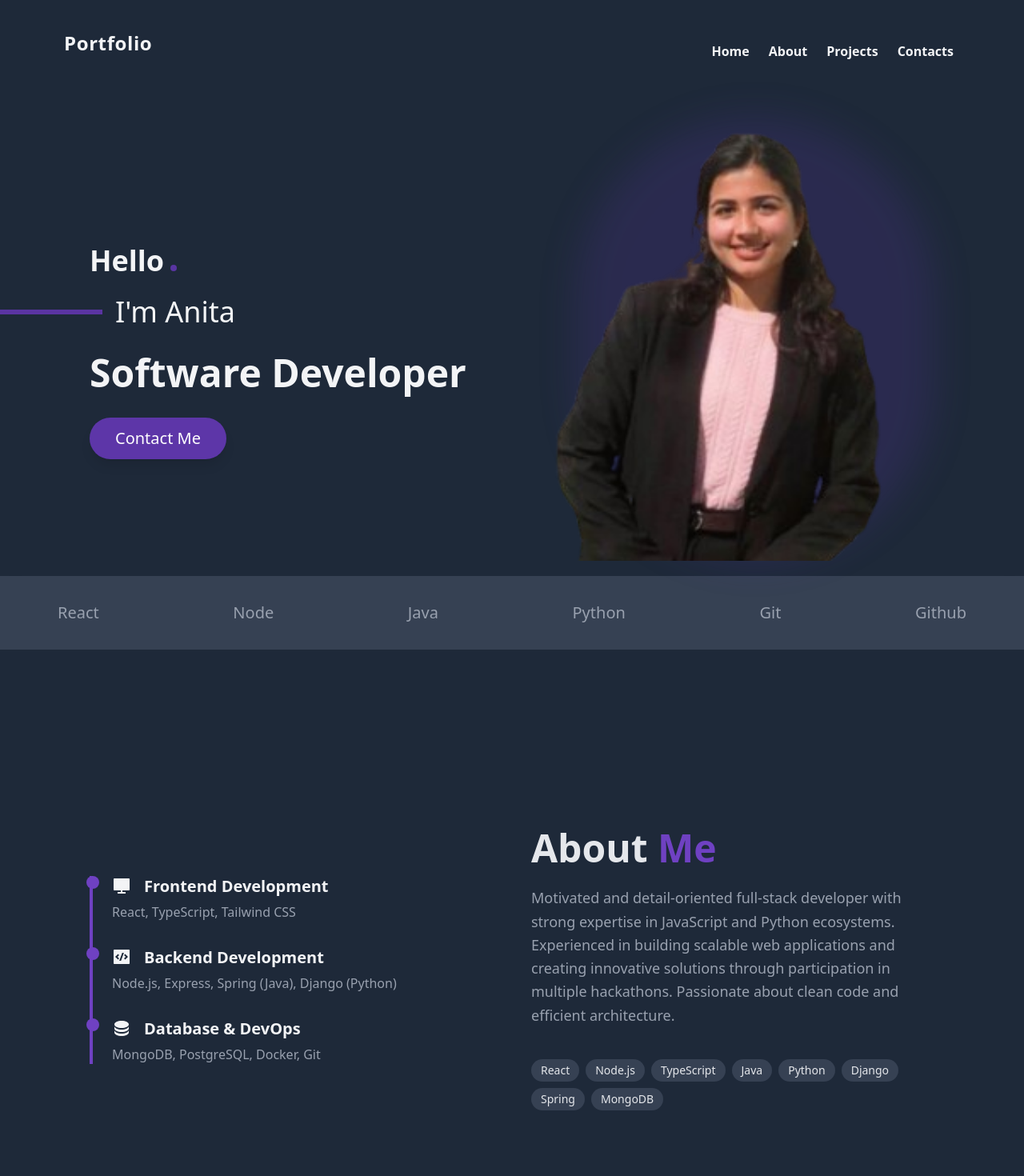
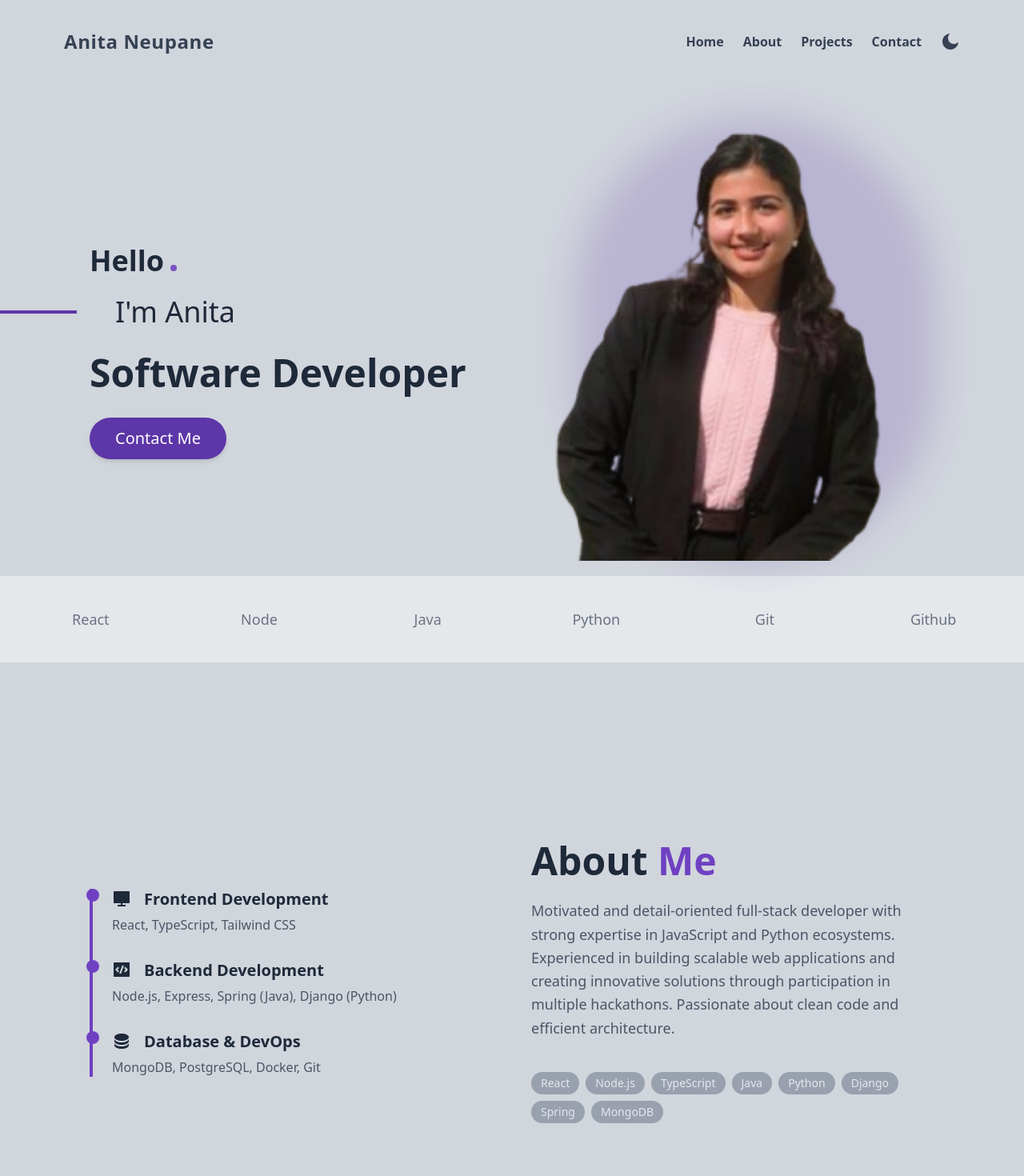
Before and after one commit to aneetan/Portfolio, a React (Vite) app in the folder portfolio/: page / in a window 1280 px wide. Shown: the top 1470 px of the page at 80% size. Built offline with nearby package versions, Linux system fonts and the light colour scheme.

Commit message:
dark mode, scrooling effects

```diff
--- a/portfolio/package.json
+++ b/portfolio/package.json
@@ -16,7 +16,8 @@
     "react": "^19.1.0",
     "react-dom": "^19.1.0",
     "react-router": "^7.7.0",
-    "tailwindcss": "^4.1.11"
+    "tailwindcss": "^4.1.11",
+    "zustand": "^5.0.6"
   },
   "devDependencies": {
     "@eslint/js": "^9.30.1",
--- a/portfolio/src/App.tsx
+++ b/portfolio/src/App.tsx
@@ -6,15 +6,18 @@ import Languages from "./components/Languages";
 import Projects from "./components/Projects";
 import Contact from "./components/Contact";
 import Footer from "./components/Footer";
+import { useEffect } from "react";
+import { useTheme } from "./store/useTheme";
 
 function App() {
-  const toggleDark = () => {
-        document.documentElement.classList.toggle('dark');
-      };
+  const {theme} = useTheme();
+   useEffect(() => {
+          document.documentElement.classList.toggle("dark", theme === "dark");
+      }, [theme]);
 
   return (
     <>
-    <div className="h-auto w-full overflow-hidden">
+    <div className="h-auto w-full overflow-hidden scroll-smooth">
       <Navbar />
         <Hero />
         <Languages/>
@@ -23,15 +26,6 @@ function App() {
         <Contact/>
         <Footer/>
     </div>
-    {/* <BrowserRouter>
-    <Routes>
-
-    </Routes>
-    </BrowserRouter> */}
-
-
-
-
     </>
   )
 }
--- a/portfolio/src/components/About.tsx
+++ b/portfolio/src/components/About.tsx
@@ -4,7 +4,7 @@ const About = () => {
   return (
         <section
         id='about'
-        className="min-h-screen bg-gray-800 flex items-center px-4 sm:px-8 md:px-12 lg:px-16 xl:px-28 py-12 sm:py-20 overflow-hidden"
+        className="min-h-screen bg-gray-800 dark:bg-gray-300 flex items-center px-4 sm:px-8 md:px-12 lg:px-16 xl:px-28 py-12 sm:py-20 overflow-hidden"
         >
         <div className="container mx-auto">
             <div className="flex flex-col lg:flex-row items-center justify-between gap-8 lg:gap-12">
@@ -13,39 +13,39 @@ const About = () => {
                 <li className="ms-6">
                     <span className="absolute flex items-center justify-center w-4 h-4 rounded-full -start-2 bg-[var(--primary)]"></span>
                     <div className="flex justify-start gap-4 mb-2 items-center">
-                    <RiComputerFill className="text-gray-100 text-xl"/>
-                    <h3 className="font-bold text-lg sm:text-xl leading-tight text-gray-100">Frontend Development</h3>
+                    <RiComputerFill className="text-gray-100 dark:text-gray-800 text-xl"/>
+                    <h3 className="font-bold text-lg sm:text-xl leading-tight dark:text-gray-800 text-gray-100">Frontend Development</h3>
                     </div>
-                    <p className="text-sm sm:text-base text-gray-400">React, TypeScript, Tailwind CSS</p>
+                    <p className="text-sm sm:text-base text-gray-600">React, TypeScript, Tailwind CSS</p>
                 </li>
 
                 <li className="ms-6">
                     <span className="absolute flex items-center justify-center w-4 h-4 rounded-full -start-2 bg-[var(--primary)]"></span>
                     <div className="flex justify-start gap-4 mb-2 items-center">
-                    <RiCodeBoxFill className="text-gray-100 text-xl"/>
-                    <h3 className="font-bold text-lg sm:text-xl leading-tight text-gray-100">Backend Development</h3>
+                    <RiCodeBoxFill className="text-gray-100 dark:text-gray-800 text-xl"/>
+                    <h3 className="font-bold text-lg sm:text-xl leading-tight text-gray-100 dark:text-gray-800">Backend Development</h3>
                     </div>
-                    <p className="text-sm sm:text-base text-gray-400">Node.js, Express, Spring (Java), Django (Python)</p>
+                    <p className="text-sm sm:text-base text-gray-600">Node.js, Express, Spring (Java), Django (Python)</p>
                 </li>
 
                 <li className="ms-6">
                     <span className="absolute flex items-center justify-center w-4 h-4 rounded-full -start-2 bg-[var(--primary)]"></span>
                     <div className="flex justify-start gap-4 mb-2 items-center">
-                    <RiDatabase2Fill className="text-gray-100 text-xl"/>
-                    <h3 className="font-bold text-lg sm:text-xl leading-tight text-gray-100">Database & DevOps</h3>
+                    <RiDatabase2Fill className="text-gray-100 dark:text-gray-800 text-xl"/>
+                    <h3 className="font-bold text-lg sm:text-xl leading-tight text-gray-100 dark:text-gray-800">Database & DevOps</h3>
                     </div>
-                    <p className="text-sm sm:text-base text-gray-400">MongoDB, PostgreSQL, Docker, Git</p>
+                    <p className="text-sm sm:text-base text-gray-600">MongoDB, PostgreSQL, Docker, Git</p>
                 </li>
                 </ol>
             </div>
 
             {/* Image Content - Animated from right */}
             <div className="lg:w-1/2 order-1 lg:order-2 animate-fadeInRight flex flex-col gap-4 sm:gap-6">
-                <h2 className="text-gray-200 text-3xl sm:text-4xl md:text-5xl font-bold">
+                <h2 className="text-gray-200 dark:text-gray-800 text-3xl sm:text-4xl md:text-5xl font-bold">
                 About <span className="text-[var(--primary)]">Me</span>
                 </h2>
 
-                <p className="text-gray-400 text-sm sm:text-base md:text-lg leading-relaxed">
+                <p className="text-gray-600 text-sm sm:text-base md:text-lg leading-relaxed">
                 Motivated and detail-oriented full-stack developer with strong expertise in JavaScript and Python ecosystems.
                 Experienced in building scalable web applications and creating innovative solutions through participation
                 in multiple hackathons. Passionate about clean code and efficient architecture.
@@ -55,7 +55,7 @@ const About = () => {
                 {["React", "Node.js", "TypeScript", "Java", "Python", "Django", "Spring", "MongoDB"].map((tech, index) => (
                     <span
                     key={index}
-                    className="text-xs sm:text-sm px-3 py-1 bg-gray-700 text-gray-200 rounded-full"
+                    className="text-xs sm:text-sm px-3 py-1 bg-gray-700 dark:bg-gray-400 text-gray-200 rounded-full"
                     >
                     {tech}
                     </span>
--- a/portfolio/src/components/Contact.tsx
+++ b/portfolio/src/components/Contact.tsx
@@ -1,21 +1,20 @@
-import { RiGithubFill, RiLinkedinBoxFill, RiLinkedinFill, RiMailFill, RiPhoneFill, RiTwitterFill } from '@remixicon/react'
-import React from 'react'
+import { RiGithubFill,  RiLinkedinFill, RiMailFill } from '@remixicon/react'
 
 const Contact = () => {
   return (
      <section
-        id='about'
-        className="min-h-screen bg-gray-800 flex items-center px-4 sm:px-8 md:px-12 lg:px-16 xl:px-28 py-8 sm:py-20 overflow-hidden"
+        id='contact'
+        className="min-h-screen bg-gray-800 dark:bg-gray-300 flex items-center px-4 sm:px-8 md:px-12 lg:px-16 xl:px-28 py-8 sm:py-20 overflow-hidden"
         >
         <div className="container mx-auto">
         <div className="flex flex-col lg:flex-row items-center justify-between gap-8 lg:gap-12">
-        <div className="lg:w-1/2 order-2 lg:order-1 animate-fadeInLeft">
-            <h2 className="text-gray-200 text-3xl sm:text-4xl md:text-5xl font-bold">
+        <div className="lg:w-1/2 order-1 lg:order-1 animate-fadeInLeft">
+            <h2 className="text-gray-200  dark:text-gray-800  text-3xl sm:text-4xl md:text-5xl font-bold">
                 Let's get in <span className="text-[var(--primary)]"> Touch</span>
                 </h2>
         </div>
 
-        <div className="lg:w-1/2 order-1 lg:order-2 animate-fadeInRight flex flex-col sm:gap-6">
+        <div className="lg:w-1/2 order-2 lg:order-2 animate-fadeInRight flex flex-col sm:gap-6">
             <ol className="relative text-gray-800 border-s-4 border-[var(--primary)] space-y-6">
             <li className="ms-6">
                 <div className="flex justify-start gap-4 items-center hover:text-[var(--primary)] p-2 rounded transition">
--- a/portfolio/src/components/Footer.tsx
+++ b/portfolio/src/components/Footer.tsx
@@ -1,7 +1,7 @@
 
 const Footer = () => {
   return (
-    <footer className="bg-gray-700 py-6">
+    <footer className="bg-gray-700 dark:bg-gray-200 py-6">
     <div className="container mx-auto px-4">
         <div className="w-full flex text-gray-500 justify-between items-center">
             &copy; 2025. All rights reserved.
--- a/portfolio/src/components/Hero.tsx
+++ b/portfolio/src/components/Hero.tsx
@@ -2,42 +2,39 @@ import Image from '../assets/images/profile.png';
 
 const Hero = () => {
   return (
-    <section id='home' className="min-h-screen bg-gray-800 flex items-center px-4 sm:px-8 md:px-12 lg:px-28 py-20 overflow-hidden">
+        <section id='home' className="min-h-screen bg-gray-800 dark:bg-gray-300 flex items-center px-4 sm:px-8 md:px-12 lg:px-16 xl:px-28 py-16 md:py-20 overflow-hidden">
         <div className="container mx-auto">
-        <div className="flex flex-col md:flex-row items-center justify-between gap-12">
-        {/* Text Content */}
-        <div className="md:w-1/2 order-2 md:order-1 transition-all duration-700 ease-in-out transform opacity-0 translate-y-10 animate-fadeInUp">
-            <div className="flex flex-col items-center md:items-start">
-            <div className="flex gap-2 items-baseline mb-6">
-                <span className="font-bold text-4xl text-gray-100 transition-all duration-300">Hello</span>
-                <div className="w-2 h-2 bg-[var(--primary-dark)] rounded-full animate-pulse"></div>
+            <div className="flex flex-col lg:flex-row items-center justify-between gap-8 md:gap-12">
+                <div className="w-full lg:w-1/2 order-1 lg:order-1 transition-all duration-700 ease-in-out transform opacity-0 translate-y-10 animate-fadeInUp">
+                    <div className="flex flex-col items-center lg:items-start text-center lg:text-left">
+                        <div className="flex gap-2 items-baseline mb-4 md:mb-6">
+                            <span className="font-bold text-3xl sm:text-4xl text-gray-100 dark:text-gray-800 transition-all duration-300">Hello</span>
+                            <div className="w-2 h-2 bg-[var(--primary)] rounded-full animate-pulse"></div>
                         </div>
 
-            <div className="relative mb-8">
-                <hr className="w-40 border-t-6 border-[var(--primary-dark)] absolute -left-36 top-1/2 transform -translate-y-1/2 transition-all
-                duration-1000 delay-200 animate-pulse" />
-                <span className="font-normal text-gray-100 text-4xl pl-8 transition-all duration-300">I'm Anita</span>
+                        <div className="relative mb-6 md:mb-8">
+                            <hr className="hidden lg:block w-32 border-t-4 border-[var(--primary-dark)] absolute -left-36 top-1/2 transform -translate-y-1/2 transition-all duration-1000 delay-200 animate-pulse" />
+                            <span className="font-base text-gray-100 dark:text-gray-800 text-3xl sm:text-4xl lg:pl-8 transition-all duration-300">I'm Anita</span>
                         </div>
 
-            <h1 className="text-5xl font-extrabold text-gray-100 mb-8 transition-all duration-500 hover:scale-105 hover:text-[var(--primary-dark)]">
+                        <h1 className="text-3xl sm:text-4xl md:text-5xl font-extrabold text-gray-100 dark:text-gray-800 mb-6 md:mb-8 transition-all duration-500 hover:scale-105 hover:text-[var(--primary-dark)]">
                             Software Developer
                         </h1>
 
-            <button className="bg-[var(--primary-dark)] hover:bg-[var(--primary)] text-white text-xl font-medium py-3 px-8 rounded-full transition-all duration-300
-            shadow-lg hover:shadow-xl transform hover:-translate-y-1 active:scale-95">
+                        <button className="bg-[var(--primary-dark)] hover:bg-[var(--primary)] text-white text-lg sm:text-xl font-medium py-2 px-6 sm:py-3 sm:px-8 rounded-full transition-all duration-300 shadow-md hover:shadow-lg transform hover:-translate-y-1 active:scale-95 w-full sm:w-auto">
                             Contact Me
                         </button>
                     </div>
                 </div>
 
-        {/* Image Content */}
-        <div className="md:w-1/2 order-1 md:order-2 flex justify-center md:justify-end transition-all duration-1000 delay-150 z-10">
-            <div className="relative w-full max-w-md mt-12 group">
+                <div className="w-full lg:w-1/2 order-2 lg:order-2 flex justify-center lg:justify-end transition-all duration-1000 delay-150 z-10 mt-12">
+                    <div className="relative w-full max-w-xs sm:max-w-sm md:max-w-md group">
                         <div className="absolute inset-0 bg-[var(--primary-dark)] opacity-20 rounded-full blur-xl transition-all duration-1000 group-hover:opacity-30 group-hover:scale-110"></div>
                         <img
-                className="w-full h-full object-cover rounded-lg transition-all duration-700 ease-in-out transform opacity-0 -translate-x-10 animate-fadeInRight hover:scale-105 hover:shadow-2xl"
+                            className="w-full h-auto object-cover rounded-lg transition-all duration-700 ease-in-out transform opacity-0 -translate-x-10 animate-fadeInRight hover:scale-105 hover:shadow-xl"
                             src={Image}
                             alt="Anita's profile"
+                            loading="eager"
                         />
                     </div>
                 </div>
--- a/portfolio/src/components/Languages.tsx
+++ b/portfolio/src/components/Languages.tsx
@@ -1,11 +1,11 @@
 const Languages = () => {
   return (
-    <div className='bg-gray-700 py-8 px-18 shadow-lg transition-all duration-700 ease-in-out -mt-20 z-20'>
-        <div className='flex flex-wrap justify-between items-center gap-6'>
+    <div className='bg-gray-700 dark:bg-gray-200 py-8 px-4 shadow-lg transition-all duration-700 ease-in-out md:-mt-20 -mt-30 z-20'>
+        <div className='grid grid-cols-2 sm:grid-cols-3 md:grid-cols-6 gap-4 place-items-center'>
             {["React", "Node", "Java", "Python", "Git", "Github"].map((item, index) => (
                 <span
                     key={index}
-                    className='text-xl font-medium text-gray-400 transition-colors duration-300'
+                    className='text-base sm:text-lg font-medium text-gray-400 dark:text-gray-500 transition-colors duration-300 w-full text-center px-3 py-2'
                 >
                     {item}
                 </span>
--- a/portfolio/src/components/navbar/Navbar.tsx
+++ b/portfolio/src/components/navbar/Navbar.tsx
@@ -1,9 +1,19 @@
-import { RiCloseLine, RiMenu2Line } from '@remixicon/react';
+import { RiCloseLine, RiMenu2Line, RiMoonFill, RiSunFill } from '@remixicon/react';
 import React, { useEffect, useState } from 'react';
+import { useTheme } from '../../store/useTheme';
 
 const Navbar = () => {
     const [isMenuOpen, setIsMenuOpen] = useState<boolean>(false);
     const [scrolled, setScrolled] = useState<boolean>(false);
+    const { theme, toggleTheme } = useTheme();
+
+    const scrollToSection = (id: string) => {
+        const element = document.getElementById(id);
+        if (element) {
+            element.scrollIntoView({ behavior: 'smooth' });
+        }
+    };
+
 
     useEffect(()=> {
         const handleScroll = () => {
@@ -24,38 +34,62 @@ const Navbar = () => {
     }
 
     return (
-        <nav className={` fixed w-full transition-all duration-300 z-50 flex flex-wrap justify-between
+        <nav className={`fixed w-full transition-all duration-300 z-50 flex flex-wrap justify-between
             items-center px-10 py-6 md:px-20
-            ${scrolled ? 'bg-gray-800 shadow-xl' : 'bg-transparent py-4'}
+            ${scrolled ? 'bg-gray-800  dark:bg-gray-300 shadow-xl' : 'bg-transparent py-4'}
             `}>
-            <span className='text-2xl text-gray-100 font-bold tracking-wide'>Portfolio</span>
+            <span className='text-2xl text-gray-100 dark:text-gray-700 font-bold tracking-wide'>Anita Neupane</span>
 
-            {/* Mobile menu button */}
+            <div className="flex flex-row gap-4">
+                <button className="block md:hidden mr-12" onClick={toggleTheme}>
+                    {theme === "dark"? (
+                        <RiMoonFill className='text-gray-100 dark:text-gray-700'/>
+                    ): (
+                        <RiSunFill className='text-gray-100 dark:text-gray-700'/>
+                    )}
+                </button>
+
                 <button
                     className='md:hidden absolute right-10 top-6 transition-all duration-300'
                     onClick={handleMenuToggle}
                     aria-label="Toggle menu"
                 >
-                {isMenuOpen ? <RiCloseLine size={30} /> : <RiMenu2Line size={30} />}
+                    {isMenuOpen ? <RiCloseLine className='text-gray-100 dark:text-gray-700' size={30} /> : <RiMenu2Line className='text-gray-100 dark:text-gray-700' size={30} />}
                 </button>
+            </div>
 
-            {/* Navigation links */}
             <ul className={`${isMenuOpen ? "block" : "hidden"}
-                w-full mx-24 py-2 mt-4 font-semibold md:mt-5 bg-transparent px-2 rounded-xl bg-opacity-30
-                md:border-none text-center md:bg-transparent md:static md:mx-0 md:flex md:w-auto gap-6`}>
+                w-full md:w-auto mx-0 py-4 mt-4 md:mt-0 font-semibold
+                text-center md:flex md:items-center md:justify-end gap-6
+                rounded-lg transition-all duration-300
+                bg-gray-400 md:bg-transparent md:dark:bg-transparent
+                shadow-md dark:shadow-gray-700 md:shadow-none
+                px-4 md:px-0 scroll-smooth
+            `}>
 
-                {["Home", "About", "Projects", "Contacts"].map(item => (
+                {["Home", "About", "Projects", "Contact"].map(item => (
                     <li key={item}>
                     <a
-                     href={`#${item}`}
-                     className='text-md transition-all text-gray-100 duration-300 p-1 md:p-0 hover:text-gray-300 block md:inline-block'
+                     onClick={() => scrollToSection(`${item.toLowerCase()}`)}
+                     className='text-base cursor-pointer transition-all text-gray-100 dark:text-gray-700 duration-300 p-1 md:p-0 hover:text-gray-300 block md:inline-block'
                     >
                         {item}
                     </a>
                 </li>
                 ))}
 
+                <li>
+                    <button className={`${isMenuOpen ? "hidden" : "block"}`} onClick={toggleTheme}>
+                        {theme === "dark"? (
+                            <RiMoonFill className='text-gray-100 dark:text-gray-700'/>
+                        ): (
+                            <RiSunFill className='text-gray-100 dark:text-gray-700'/>
+                        )}
+                    </button>
+                </li>
+
             </ul>
+
         </nav>
     )
 }
--- a/portfolio/src/components/projects/Project1.tsx
+++ b/portfolio/src/components/projects/Project1.tsx
@@ -1,8 +1,7 @@
-import React from 'react'
 
 const Project1 = () => {
   return (
-     <div className="flex flex-col lg:flex-row items-center justify-between gap-8 lg:gap-12 mb-24">
+     <div className="flex flex-col lg:flex-row items-center justify-between gap-8 lg:gap-12 mb-48">
         <div className="lg:w-1/2 order-2 lg:order-1 animate-fadeInLeft text-left">
                 <h2 className="text-3xl font-bold text-gray-200 mb-4">ProofChain</h2>
 
--- /dev/null
+++ b/portfolio/src/store/useTheme.ts
@@ -0,0 +1,24 @@
+import { create } from "zustand";
+import { persist } from "zustand/middleware";
+
+type ThemeState = {
+    theme: "light" | "dark";
+    toggleTheme: () => void;
+    setTheme:(theme:"light" | "dark") => void;
+}
+
+export const useTheme = create<ThemeState>()(
+    persist(
+        (set) => ({
+            theme: "dark",
+
+            toggleTheme: () => set((state) => ({
+                theme: state.theme === "light"? "dark" : "light"
+            })),
+
+            setTheme: (theme) => set({theme})
+        }),
+        {
+            name:"theme"
+        }
+    ));
```
Also changed, not shown: portfolio/src/components/Projects.tsx (+4 -4 lines), portfolio/src/components/InfiniteSlider.tsx (deleted), 1 other file (tests, documents, lock files or other folders). Lines whose indentation alone changed are shown as unchanged.
